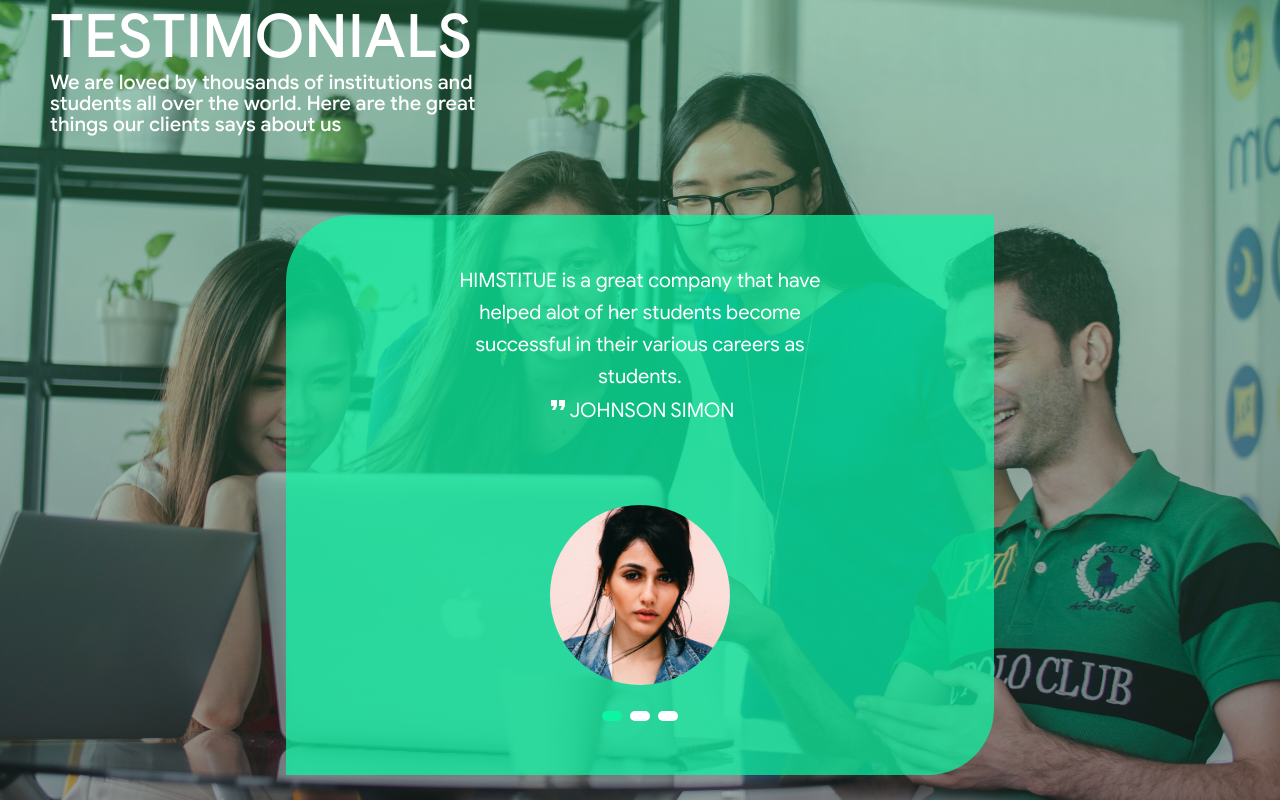
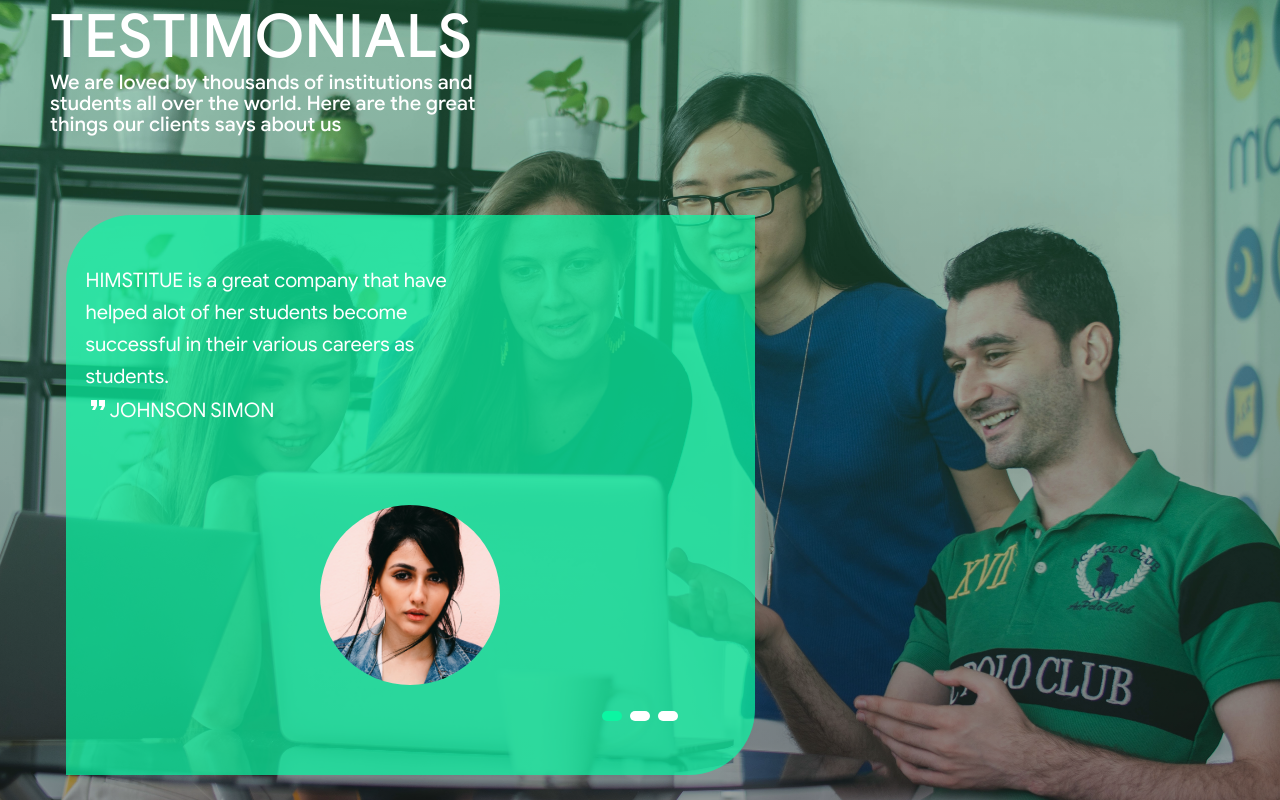
Before and after one commit to basitng/himstitute, a Next.js app: page / in a window 1280 px wide. Shown: the part 3480-4280 px from the top of the page. Built offline with nearby package versions, Linux system fonts and the light colour scheme.

Commit message:
second commit

```diff
--- a/src/components/sections/Testimonies/main.tsx
+++ b/src/components/sections/Testimonies/main.tsx
@@ -79,7 +79,13 @@ export default function Main() {
       >
         {Testimonials.map((item) => (
           <SwiperSlide>
-            <center>
+            <Box
+              sx={{
+                display: "grid",
+                placeContent: "center",
+                alignItems: "center",
+              }}
+            >
               <Box
                 sx={{
                   mt: 10,
@@ -126,7 +132,7 @@ export default function Main() {
                   />
                 </Box>
               </Box>
-            </center>
+            </Box>
           </SwiperSlide>
         ))}
       </Swiper>
```
